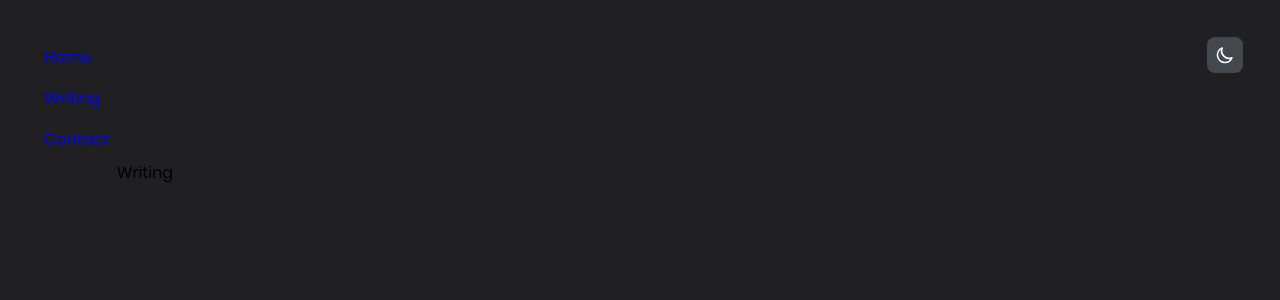
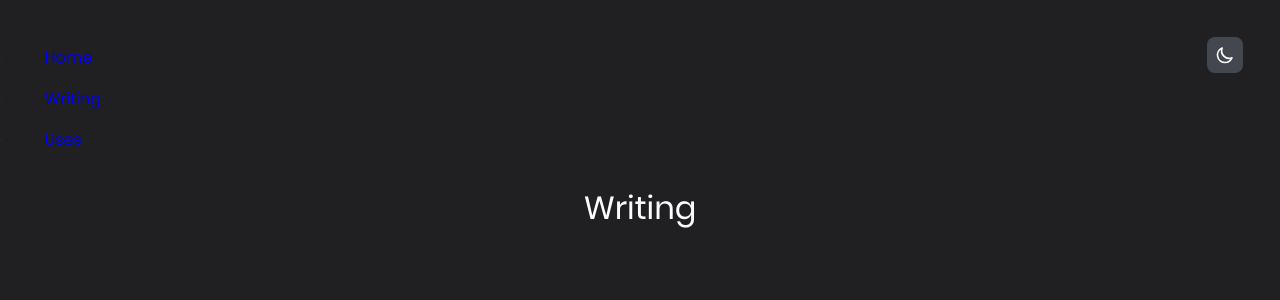
Before and after one commit to nathanlentz/natelentz.dev-next, a Next.js app: page /writing in a window 1280 px wide. Shown: the top 300 px of the page. Built offline with nearby package versions, Linux system fonts and the light colour scheme.

Commit message:
more thangs

```diff
--- a/src/modules/common/components/AnimateEntry.tsx
+++ b/src/modules/common/components/AnimateEntry.tsx
@@ -1,9 +1,12 @@
 import { motion } from 'framer-motion'
 import React from 'react'
+
+type Directions = 'from-top' | 'from-left' | 'from-bottom'
 
 interface AnimateEntryProps {
   children: React.ReactNode
   stagger?: boolean
+  direction: Directions
 }
 
 /**
@@ -12,13 +15,27 @@ interface AnimateEntryProps {
 export const AnimateEntry: React.FC<AnimateEntryProps> = ({
   children,
   stagger,
+  direction,
 }) => {
+  const getDirection = (direction: Directions): {} => {
+    switch (direction) {
+      case 'from-top':
+        return animateInFromTop
+      case 'from-left':
+        return animateInFromLeft
+      case 'from-bottom':
+        return animateInFromBottom
+      default:
+        return 'from-top'
+    }
+  }
+
   return (
     <motion.div
       initial="hidden"
       animate="visible"
-      variants={stagger ? staggerAnimateIn : animateIn}
-      transition={{ ease: 'easeInOut', duration: 0.7 }}
+      variants={stagger ? staggerAnimateIn : getDirection(direction)}
+      transition={{ ease: 'easeInOut', duration: 0.6 }}
       viewport={{ once: true }}
     >
       {children}
@@ -26,9 +43,19 @@ export const AnimateEntry: React.FC<AnimateEntryProps> = ({
   )
 }
 
-const animateIn = {
+const animateInFromTop = {
   visible: { opacity: 1, y: 0 },
   hidden: { opacity: 0, y: -25 },
+}
+
+const animateInFromLeft = {
+  visible: { opacity: 1, x: 0 },
+  hidden: { opacity: 0, x: -25 },
+}
+
+const animateInFromBottom = {
+  visible: { opacity: 1, y: 0 },
+  hidden: { opacity: 0, y: 25 },
 }
 
 const staggerAnimateIn = {
--- a/src/modules/common/components/index.ts
+++ b/src/modules/common/components/index.ts
@@ -4,4 +4,5 @@ export { Stack } from './Stack'
 export { buttonReset } from './Button'
 export { Grid } from './Grid'
 export { AnimateEntry } from './AnimateEntry'
+export { Container } from './Container'
 export * from './Text'
--- a/src/modules/common/components/layout/Nav.tsx
+++ b/src/modules/common/components/layout/Nav.tsx
@@ -35,7 +35,7 @@ export const Nav: React.FC = () => {
             <Link href={'/writing'}>Writing</Link>
           </NavListItem>
           <NavListItem variants={liVariants}>
-            <Link href={'/contact'}>Contact</Link>
+            <Link href={'/uses'}>Uses</Link>
           </NavListItem>
           <Box variants={liVariants} css={{ padding: '$2xs' }}></Box>
         </NavList>
@@ -120,7 +120,6 @@ const MenuButton = styled(motion.button, {
   width: '50px',
   color: '$dark',
   display: 'none',
-  zIndex: 99,
 
   '@bpmd': {
     display: 'block',
@@ -156,6 +155,7 @@ const liVariants = {
 
 const buttonVariants = {
   show: {
+    zIndex: 99,
     y: 0,
     opacity: 1,
     transition: {
@@ -163,6 +163,7 @@ const buttonVariants = {
     },
   },
   hide: {
+    zIndex: 0,
     y: -25,
     opacity: 0,
     transition: {
--- a/src/modules/common/components/layout/RootLayout.tsx
+++ b/src/modules/common/components/layout/RootLayout.tsx
@@ -1,7 +1,6 @@
 import { Nav } from './Nav'
 import { Footer } from './Footer'
 import { styled } from 'stitches.config'
-import { MobileNav } from './MobileNav'
 
 export const RootLayout: React.FC = ({ children }) => {
   return (
--- a/src/modules/home/components/Hero.tsx
+++ b/src/modules/home/components/Hero.tsx
@@ -23,13 +23,13 @@ export const Hero: React.FC = () => {
       </HeroText>
       <Box
         css={{
-          marginTop: '100px',
+          marginTop: '50px',
           position: 'relative',
         }}
       >
         <AnimatedLine axis="y" position="left" css={{ zIndex: '10' }} />
         <ImageStack>
-          <AnimateEntry>
+          <AnimateEntry direction="from-left">
             <ImageBox>
               <Image
                 src={heroPic}
@@ -49,7 +49,7 @@ const ImageStack = styled(Stack, {
   paddingBottom: '25px',
 
   '@bpmd': {
-    marginLeft: '-50px',
+    marginLeft: '50px',
     paddingTop: '50px',
     paddingBottom: '50px',
   },
--- a/src/pages/writing/index.tsx
+++ b/src/pages/writing/index.tsx
@@ -1,7 +1,6 @@
 import * as VisuallyHidden from '@radix-ui/react-visually-hidden'
-import { Box, Grid, H1 } from '@common/components'
+import { AnimateEntry, Box, Grid, H1 } from '@common/components'
 import { Container } from '@common/components/Container'
-import { styled } from 'stitches.config'
 
 const Writings = () => {
   return (
@@ -10,7 +9,11 @@ const Writings = () => {
         <h1>Writing</h1>
       </VisuallyHidden.Root>
       <Grid css={{ p: '20vh 6vw', maxWidth: '1200px', margin: 'auto' }}>
-        Writing
+        <AnimateEntry direction="from-bottom">
+          <Box css={{ textAlign: 'center' }}>
+            <H1>Writing</H1>
+          </Box>
+        </AnimateEntry>
       </Grid>
       <Box css={{ height: '1800px' }} />
     </Container>
```
Also changed, not shown: src/pages/uses/index.tsx (added, +28 -0 lines).
